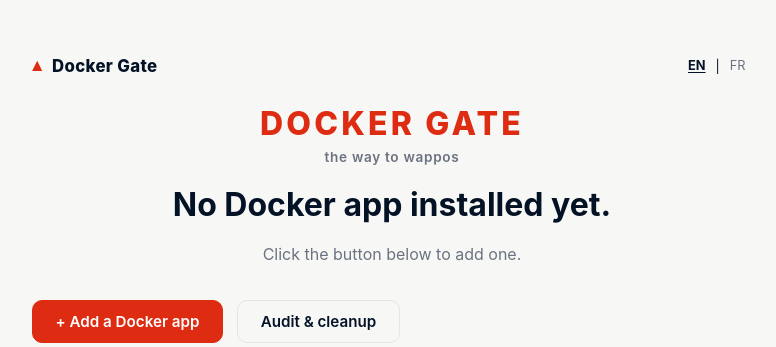
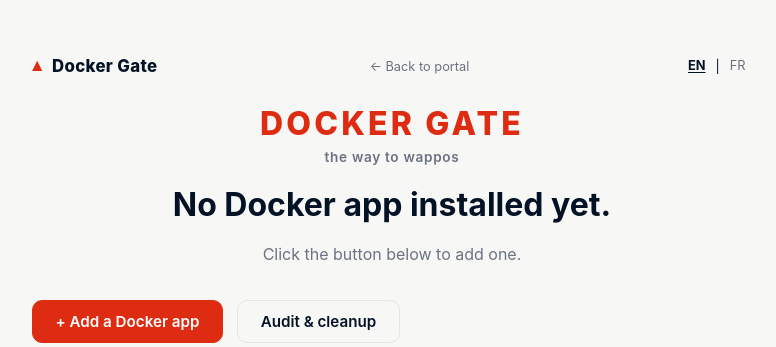
Before and after one commit to byrtn/docker_gate_ynh, a Flask app: page / in a window 1280 px wide. Shown: the top 347 px of the page, without its empty margins (248-1024 px from the left). Run offline with Flask 3, Linux system fonts and the light colour scheme.

Commit message:
feat(docker-gate): bouton retour au portail YunoHost (note Patrick 17/07)
Lien "<- Retour au portail" dans le header, pointant vers /yunohost/sso/
(URL absolue, fonctionne quel que soit le mode d'installation - chemin
ou sous-domaine dedie). Cle i18n nav_back_portal (FR/EN). Manifeste
bumpe 0.2~ynh4 -> 0.2~ynh5.

```diff
--- a/manifest.toml
+++ b/manifest.toml
@@ -7,7 +7,7 @@ name = "Docker Gate"
 description.en = "Install Docker and expose containers behind YunoHost's SSO with one click"
 description.fr = "Installe Docker et expose des conteneurs derrière le SSO de YunoHost en un clic"
 
-version = "0.2~ynh4"
+version = "0.2~ynh5"
 
 maintainers = ["byrtn"]
 
--- a/sources/i18n.py
+++ b/sources/i18n.py
@@ -473,6 +473,9 @@ STRINGS = {
     "summary_ok": {"en": "✓ Installation complete, nothing to watch out for.", "fr": "✓ Installation terminée, aucun point de vigilance."},
     "summary_warning_title": {"en": "⚠ Installation complete, with some points to check:", "fr": "⚠ Installation terminée, avec des points à vérifier :"},
     "btn_back_home": {"en": "← Back to home", "fr": "← Retour à l'accueil"},
+
+    # --- base.html (header) ---
+    "nav_back_portal": {"en": "← Back to portal", "fr": "← Retour au portail"},
 }
 
 
--- a/sources/templates/base.html
+++ b/sources/templates/base.html
@@ -42,6 +42,9 @@
   .app-header { display: flex; align-items: center; justify-content: space-between; margin-bottom: 1.75rem; }
   .app-header .logo { display: flex; align-items: center; gap: 0.6rem; font-weight: 800; font-size: 1.05rem; letter-spacing: 0.02em; color: var(--color-primary); }
   .tri { width: 0.65rem; height: 0.65rem; background: var(--color-accent); clip-path: polygon(50% 0%, 0% 100%, 100% 100%); display: inline-block; flex-shrink: 0; }
+  .nav-back-portal { font-size: 0.8rem; color: var(--color-text-dim); text-decoration: none; }
+  .nav-back-portal:hover { color: var(--color-primary); text-decoration: underline; }
+
   .lang-switcher { font-size: 0.8rem; }
   .lang-switcher a { color: var(--color-text-dim); text-decoration: none; padding: 0.2rem 0.4rem; }
   .lang-switcher a.active { color: var(--color-primary); font-weight: 700; text-decoration: underline; }
@@ -296,6 +299,7 @@
 <div class="wrap">
   <header class="app-header">
     <div class="logo"><span class="tri"></span> Docker Gate</div>
+    <a class="nav-back-portal" href="/yunohost/sso/">{{ t('nav_back_portal') }}</a>
     <div class="lang-switcher">
       <a href="{{ url_for('set_language', lang='en') }}" class="{{ 'active' if current_lang() == 'en' else '' }}">EN</a> |
       <a href="{{ url_for('set_language', lang='fr') }}" class="{{ 'active' if current_lang() == 'fr' else '' }}">FR</a>
```
Also changed, not shown: CHANGELOG.md.
